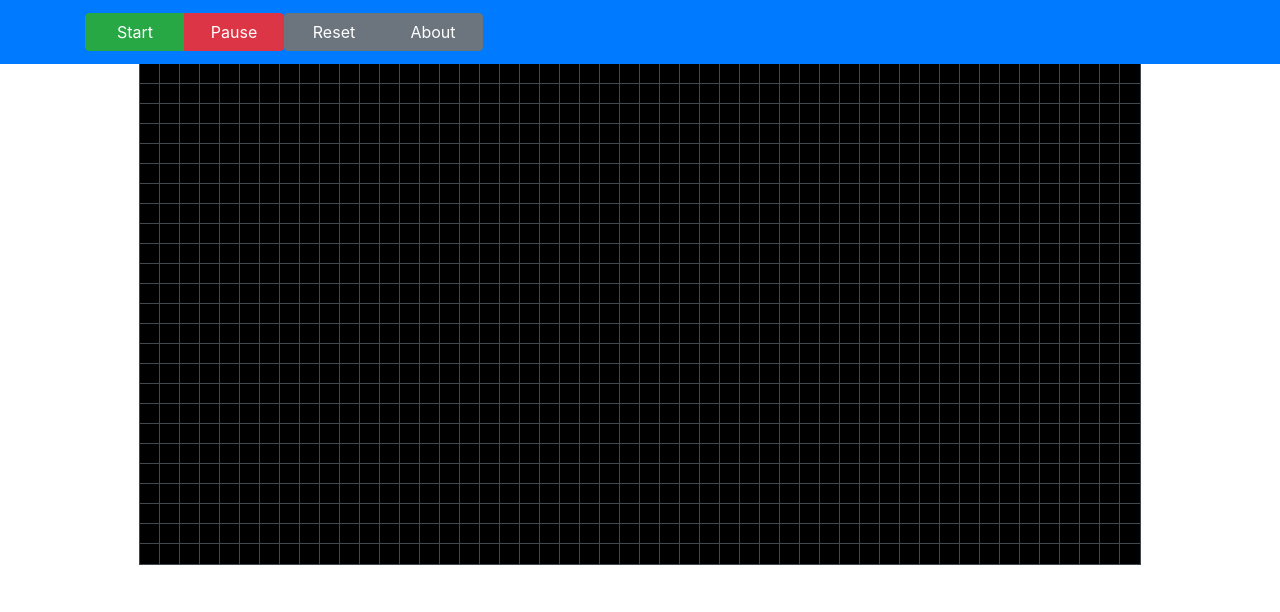
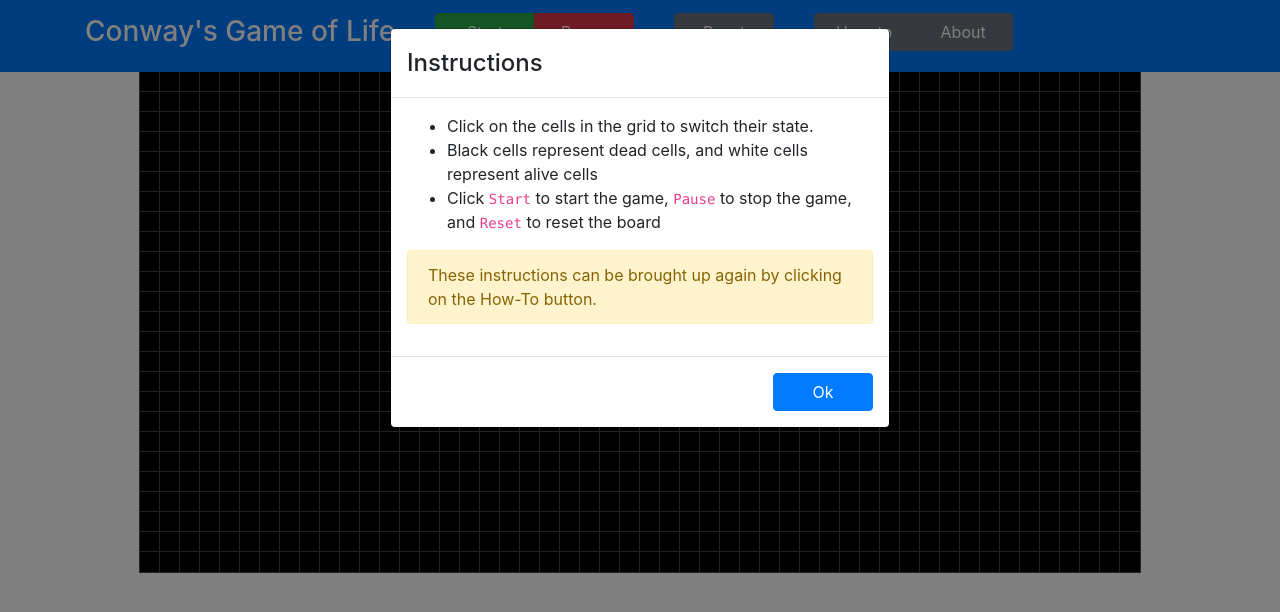
Before and after one commit to robertpsoane/game-of-life, a React (Create React App) app: page / in a window 1280 px wide. Shown: the top 612 px of the page. Built offline with nearby package versions, Linux system fonts and the light colour scheme.

Commit message:
Instructions working

```diff
--- a/src/components/controls/about.jsx
+++ b/src/components/controls/about.jsx
@@ -27,13 +27,8 @@ class About extends Component {
               <li>A live cell with 4+ live neighbours dies.</li>
               <li>A dead cell with 3 live neighbours comes back to life. </li>
             </ol>
-            <hr />
-            To use this simulation, click on the cells in the grid to bring them
-            to life, and click the start button below to start the simulation.
           </p>
-          <div class="alert alert-warning" role="alert">
-            Note: This is currently a work in progress.
-          </div>
+
           <div class="mini-margin">
             <hr />
             <p>
@@ -56,6 +51,9 @@ class About extends Component {
               <a href="https://robertpsoane.github.io/game-of-life-v1/">here</a>
               .
             </p>
+            <div class="alert alert-warning" role="alert">
+              Note: This is currently a work in progress.
+            </div>
           </div>
         </Modal.Body>
         <Modal.Footer>
--- /dev/null
+++ b/src/components/controls/controls.css
@@ -0,0 +1,3 @@
+.controller {
+  margin-bottom: 8px;
+}
--- a/src/components/controls/controls.jsx
+++ b/src/components/controls/controls.jsx
@@ -1,66 +1,42 @@
 import React, { Component } from "react";
-import About from "./about";
+import "./controls.css";
 
 class Controls extends Component {
   /** Set of control buttons, each are passed a function call via props */
   state = { showAbout: false };
 
-  showAbout() {
-    this.setState({ showAbout: true });
-  }
-
-  hideAbout() {
-    this.setState({ showAbout: false });
-  }
   render() {
     return (
-      <div>
-        <div class="btn-group" role="group">
-          <button
+      <div style={{ display: "inline" }}>
+        <ul class="btn-group controller" role="group">
+          <li
             type="button"
             class="btn btn-success"
             style={{ width: 100 }}
             onClick={this.props.start}
           >
             Start
-          </button>
+          </li>
 
-          <button
+          <li
             type="button"
             class="btn btn-danger"
             style={{ width: 100 }}
             onClick={this.props.pause}
           >
             Pause
-          </button>
-        </div>
-        <div class="btn-group" role="group">
-          <button
+          </li>
+        </ul>
+        <ul class="btn-group controller" role="group">
+          <li
             type="button"
             class="btn btn-secondary"
             style={{ width: 100 }}
             onClick={this.props.reset}
           >
             Reset
-          </button>
-          <button
-            type="button"
-            class="btn btn-secondary"
-            style={{ width: 100 }}
-            onClick={() => {
-              this.showAbout();
-            }}
-          >
-            About
-          </button>
-        </div>
-        {/** About modal */}
-        <About
-          show={this.state.showAbout}
-          hide={() => {
-            this.hideAbout();
-          }}
-        />
+          </li>
+        </ul>
       </div>
     );
   }
--- a/src/components/controls/header.jsx
+++ /dev/null
@@ -1,20 +0,0 @@
-import React, { Component } from "react";
-
-import "bootstrap/dist/css/bootstrap.min.css";
-
-class Header extends Component {
-  /** Header renders some text about the game of life, and an alert
-   * warning currently WIP
-   */
-  state = {};
-
-  render() {
-    return (
-      <div>
-        <h3>Conway's Game of Life</h3>
-      </div>
-    );
-  }
-}
-
-export default Header;
--- /dev/null
+++ b/src/components/controls/instructions.jsx
@@ -0,0 +1,48 @@
+import React, { Component } from "react";
+import Modal from "react-bootstrap/Modal";
+import "bootstrap/dist/css/bootstrap.min.css";
+
+class instructions extends Component {
+  state = {};
+  render() {
+    const show = this.props.show;
+    const hide = this.props.hide;
+    return (
+      <Modal show={show} onHide={hide}>
+        <Modal.Header>
+          <Modal.Title>Instructions</Modal.Title>
+        </Modal.Header>
+        <Modal.Body>
+          <ul>
+            <li>Click on the cells in the grid to switch their state.</li>
+            <li>
+              Black cells represent dead cells, and white cells represent alive
+              cells
+            </li>
+            <li>
+              Click <code>Start</code> to start the game, <code>Pause</code> to
+              stop the game, and <code>Reset</code> to reset the board{" "}
+            </li>
+          </ul>
+
+          <div class="alert alert-warning" role="alert">
+            These instructions can be brought up again by clicking on the How-To
+            button.
+          </div>
+        </Modal.Body>
+        <Modal.Footer>
+          <button
+            type="button"
+            class="btn btn-primary"
+            style={{ width: 100 }}
+            onClick={hide}
+          >
+            Ok
+          </button>
+        </Modal.Footer>
+      </Modal>
+    );
+  }
+}
+
+export default instructions;
--- a/src/components/controls/navbar.jsx
+++ b/src/components/controls/navbar.jsx
@@ -1,22 +1,78 @@
 import React, { Component } from "react";
 import Controls from "./controls";
-import Header from "./header";
+import About from "./about";
+import Instructions from "./instructions";
+
 class NavBar extends Component {
-  state = {};
+  state = { showAbout: false, showHowTo: true };
+
+  showAbout() {
+    this.setState({ showAbout: true });
+  }
+
+  hideAbout() {
+    this.setState({ showAbout: false });
+  }
+
+  showHowTo() {
+    this.setState({ showHowTo: true });
+  }
+
+  hideHowTo() {
+    this.setState({ showHowTo: false });
+  }
+
   render() {
     return (
       <div>
         <nav class="navbar navbar-expand-lg navbar-dark bg-primary">
           <div class="container-md">
             <div class="navbar-brand">
+              <h3 style={{ display: "inline" }}>Conway's Game of Life</h3>
               <Controls
                 reset={this.props.reset}
                 start={this.props.start}
                 pause={this.props.pause}
               />
+
+              <ul class="btn-group controller" role="group">
+                <li
+                  type="button"
+                  class="btn btn-secondary"
+                  style={{ width: 100 }}
+                  onClick={() => {
+                    this.showHowTo();
+                  }}
+                >
+                  How-to
+                </li>
+                <li
+                  type="button"
+                  class="btn btn-secondary"
+                  style={{ width: 100 }}
+                  onClick={() => {
+                    this.showAbout();
+                  }}
+                >
+                  About
+                </li>
+              </ul>
             </div>
           </div>
         </nav>
+        {/** Modals go here */}
+        <About
+          show={this.state.showAbout}
+          hide={() => {
+            this.hideAbout();
+          }}
+        />
+        <Instructions
+          show={this.state.showHowTo}
+          hide={() => {
+            this.hideHowTo();
+          }}
+        />
       </div>
     );
   }
```
